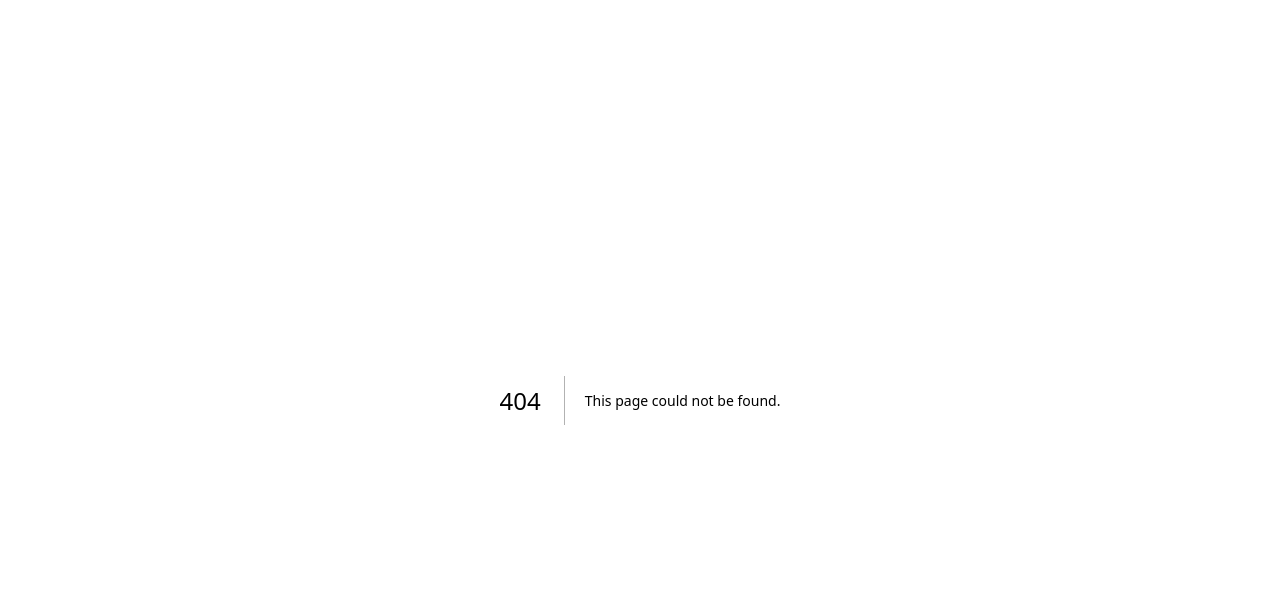
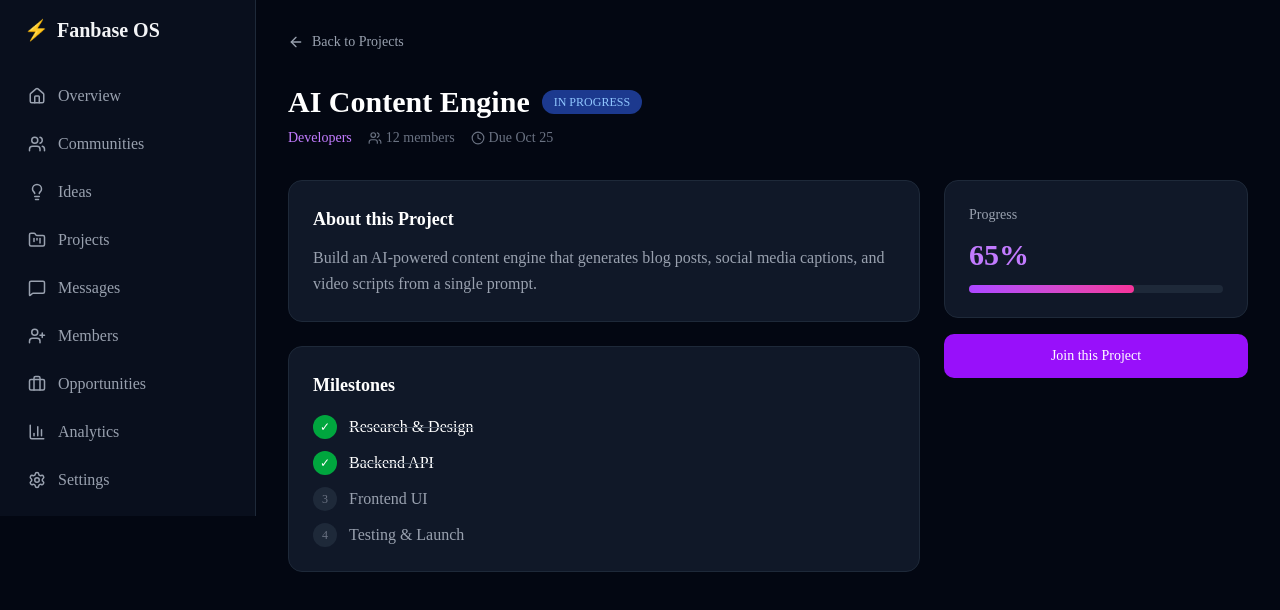
Before and after one commit to Eng-Osama-Sadek/fanbase-os, a Next.js app: page /dashboard/projects/ai-content-engine in a window 1280 px wide. Before the commit this address had no page. Shown: the top 610 px of the page. Built offline with nearby package versions, Linux system fonts and the light colour scheme.

Commit message:
feat: add project detail pages and clickable cards

```diff
--- /dev/null
+++ b/src/app/dashboard/projects/[id]/page.tsx
@@ -0,0 +1,155 @@
+import { notFound } from "next/navigation";
+import Link from "next/link";
+import { ArrowLeft, Users, Clock, TrendingUp } from "lucide-react";
+
+export const dynamic = "force-dynamic";
+
+const projectsData: Record<string, any> = {
+  "ai-content-engine": {
+    title: "AI Content Engine",
+    status: "IN_PROGRESS",
+    progress: 65,
+    team: 12,
+    dueDate: "Oct 25",
+    community: "Developers",
+    description: "Build an AI-powered content engine that generates blog posts, social media captions, and video scripts from a single prompt.",
+    milestones: [
+      { name: "Research & Design", done: true },
+      { name: "Backend API", done: true },
+      { name: "Frontend UI", done: false },
+      { name: "Testing & Launch", done: false },
+    ],
+  },
+  "community-art-book": {
+    title: "Community Art Book",
+    status: "PLANNING",
+    progress: 20,
+    team: 8,
+    dueDate: "Nov 15",
+    community: "Designers",
+    description: "Curate artwork from community members into a printed book, with each artist credited and a portion of proceeds going back to them.",
+    milestones: [
+      { name: "Call for Submissions", done: true },
+      { name: "Select Artworks", done: false },
+      { name: "Design & Layout", done: false },
+      { name: "Print & Ship", done: false },
+    ],
+  },
+  "investment-club": {
+    title: "Investment Club",
+    status: "IN_PROGRESS",
+    progress: 45,
+    team: 5,
+    dueDate: "Oct 30",
+    community: "Investors",
+    description: "A members-only investment club where creators pool resources, share deal flow, and co-invest in early-stage startups.",
+    milestones: [
+      { name: "Legal Structure", done: true },
+      { name: "Member Onboarding", done: false },
+      { name: "First Deal", done: false },
+    ],
+  },
+};
+
+export default async function ProjectDetailPage({
+  params,
+}: {
+  params: Promise<{ id: string }>;
+}) {
+  const { id } = await params;
+  const project = projectsData[id];
+
+  if (!project) notFound();
+
+  const statusColor =
+    project.status === "IN_PROGRESS"
+      ? "bg-blue-900 text-blue-300"
+      : project.status === "COMPLETED"
+      ? "bg-green-900 text-green-300"
+      : "bg-gray-800 text-gray-300";
+
+  return (
+    <div className="space-y-8">
+      <Link
+        href="/dashboard/projects"
+        className="inline-flex items-center gap-2 text-sm text-gray-400 hover:text-white transition-colors"
+      >
+        <ArrowLeft size={16} /> Back to Projects
+      </Link>
+
+      <div>
+        <div className="flex items-center gap-3 mb-2">
+          <h1 className="text-3xl font-bold text-white">{project.title}</h1>
+          <span className={`px-3 py-1 text-xs rounded-full ${statusColor}`}>
+            {project.status.replace("_", " ")}
+          </span>
+        </div>
+        <div className="flex items-center gap-4 text-sm text-gray-500">
+          <span className="text-purple-400">{project.community}</span>
+          <span className="flex items-center gap-1">
+            <Users size={14} /> {project.team} members
+          </span>
+          <span className="flex items-center gap-1">
+            <Clock size={14} /> Due {project.dueDate}
+          </span>
+        </div>
+      </div>
+
+      <div className="grid grid-cols-3 gap-6">
+        <div className="col-span-2 space-y-6">
+          <div className="p-6 bg-gray-900 border border-gray-800 rounded-xl">
+            <h2 className="text-lg font-semibold text-white mb-3">About this Project</h2>
+            <p className="text-gray-400 leading-relaxed">{project.description}</p>
+          </div>
+
+          <div className="p-6 bg-gray-900 border border-gray-800 rounded-xl">
+            <h2 className="text-lg font-semibold text-white mb-4">Milestones</h2>
+            <div className="space-y-3">
+              {project.milestones.map((m: any, i: number) => (
+                <div key={i} className="flex items-center gap-3">
+                  <div
+                    className={`w-6 h-6 rounded-full flex items-center justify-center text-xs ${
+                      m.done
+                        ? "bg-green-600 text-white"
+                        : "bg-gray-800 text-gray-500"
+                    }`}
+                  >
+                    {m.done ? "✓" : i + 1}
+                  </div>
+                  <span
+                    className={
+                      m.done
+                        ? "text-white line-through decoration-gray-600"
+                        : "text-gray-400"
+                    }
+                  >
+                    {m.name}
+                  </span>
+                </div>
+              ))}
+            </div>
+          </div>
+        </div>
+
+        <div className="space-y-4">
+          <div className="p-6 bg-gray-900 border border-gray-800 rounded-xl">
+            <h3 className="text-sm font-medium text-gray-400 mb-3">Progress</h3>
+            <div className="text-3xl font-bold text-purple-400 mb-3">
+              {project.progress}%
+            </div>
+            <div className="w-full bg-gray-800 rounded-full h-2">
+              <div
+                className="bg-gradient-to-r from-purple-500 to-pink-500 h-2 rounded-full"
+                style={{ width: `${project.progress}%` }}
+              ></div>
+            </div>
+          </div>
+
+          <button className="w-full py-3 bg-purple-600 hover:bg-purple-700 rounded-lg text-sm font-medium transition-colors text-white">
+            Join this Project
+          </button>
+        </div>
+      </div>
+    </div>
+  );
+}
--- a/src/app/dashboard/projects/page.tsx
+++ b/src/app/dashboard/projects/page.tsx
@@ -1,53 +1,79 @@
-"use client";
+import Link from "next/link";
 import { Card, CardContent } from "@/components/ui/card";
 import { FolderKanban, Plus, Clock, Users } from "lucide-react";
 
+export const dynamic = "force-dynamic";
+
 const projects = [
-  { title: "AI Content Engine", status: "IN_PROGRESS", progress: 65, team: 12, dueDate: "Oct 25", community: "Developers" },
-  { title: "Community Art Book", status: "PLANNING", progress: 20, team: 8, dueDate: "Nov 15", community: "Designers" },
-  { title: "Investment Club", status: "IN_PROGRESS", progress: 45, team: 5, dueDate: "Oct 30", community: "Investors" },
-  { title: "Music Collaboration Album", status: "COMPLETED", progress: 100, team: 15, dueDate: "Oct 1", community: "Musicians" },
-  { title: "30-Day Fitness Challenge", status: "IN_PROGRESS", progress: 78, team: 42, dueDate: "Oct 20", community: "Fitness Enthusiasts" },
+  { slug: "ai-content-engine", title: "AI Content Engine", status: "IN_PROGRESS", progress: 65, team: 12, dueDate: "Oct 25", community: "Developers" },
+  { slug: "community-art-book", title: "Community Art Book", status: "PLANNING", progress: 20, team: 8, dueDate: "Nov 15", community: "Designers" },
+  { slug: "investment-club", title: "Investment Club", status: "IN_PROGRESS", progress: 45, team: 5, dueDate: "Oct 30", community: "Investors" },
 ];
+
+const statusConfig: Record<string, { color: string; label: string }> = {
+  PLANNING: { color: "bg-gray-800 text-gray-300", label: "Planning" },
+  IN_PROGRESS: { color: "bg-blue-900 text-blue-300", label: "In Progress" },
+  COMPLETED: { color: "bg-green-900 text-green-300", label: "Completed" },
+};
 
 export default function ProjectsPage() {
   return (
     <div className="space-y-8">
       <div className="flex justify-between items-center">
         <div>
-          <h1 className="text-3xl font-bold flex items-center gap-3">
+          <h1 className="text-3xl font-bold flex items-center gap-3 text-white">
             <FolderKanban className="text-purple-500" /> Projects
           </h1>
-          <p className="text-gray-400 mt-1">Track community-driven projects.</p>
+          <p className="text-gray-400 mt-1">
+            Track community-driven projects from idea to execution.
+          </p>
         </div>
-        <button className="flex items-center gap-2 px-4 py-2 bg-purple-600 hover:bg-purple-700 rounded-lg text-sm font-medium">
+        <button className="flex items-center gap-2 px-4 py-2 bg-purple-600 hover:bg-purple-700 rounded-lg text-sm font-medium transition-colors text-white">
           <Plus size={16} /> New Project
         </button>
       </div>
 
       <div className="space-y-4">
-        {projects.map((project) => (
-          <Card key={project.title} className="bg-gray-900 border-gray-800">
+        {projects.map((project) => {
+          const config = statusConfig[project.status];
+          return (
+            <Link key={project.slug} href={`/dashboard/projects/${project.slug}`} className="block">
+              <Card className="bg-gray-900 border-gray-800 hover:border-purple-500/30 transition-all cursor-pointer">
                 <CardContent className="p-6">
                   <div className="flex items-start justify-between mb-4">
                     <div>
-                  <h3 className="text-lg font-semibold mb-2">{project.title}</h3>
+                      <div className="flex items-center gap-3 mb-2">
+                        <h3 className="text-lg font-semibold text-white">{project.title}</h3>
+                        <span className={`px-2 py-1 text-xs rounded-full ${config.color}`}>
+                          {config.label}
+                        </span>
+                      </div>
                       <div className="flex items-center gap-4 text-xs text-gray-500">
                         <span className="text-purple-400">{project.community}</span>
-                    <span className="flex items-center gap-1"><Users size={12} /> {project.team} members</span>
-                    <span className="flex items-center gap-1"><Clock size={12} /> Due {project.dueDate}</span>
+                        <span className="flex items-center gap-1">
+                          <Users size={12} /> {project.team} members
+                        </span>
+                        <span className="flex items-center gap-1">
+                          <Clock size={12} /> Due {project.dueDate}
+                        </span>
                       </div>
                     </div>
                     <div className="text-right">
                       <div className="text-2xl font-bold text-purple-400">{project.progress}%</div>
+                      <div className="text-xs text-gray-500">Progress</div>
                     </div>
                   </div>
                   <div className="w-full bg-gray-800 rounded-full h-2">
-                <div className="bg-purple-500 h-2 rounded-full" style={{ width: `${project.progress}%` }}></div>
+                    <div
+                      className="bg-purple-500 h-2 rounded-full"
+                      style={{ width: `${project.progress}%` }}
+                    ></div>
                   </div>
                 </CardContent>
               </Card>
-        ))}
+            </Link>
+          );
+        })}
       </div>
     </div>
   );
```
Lines whose indentation alone changed are shown as unchanged.
